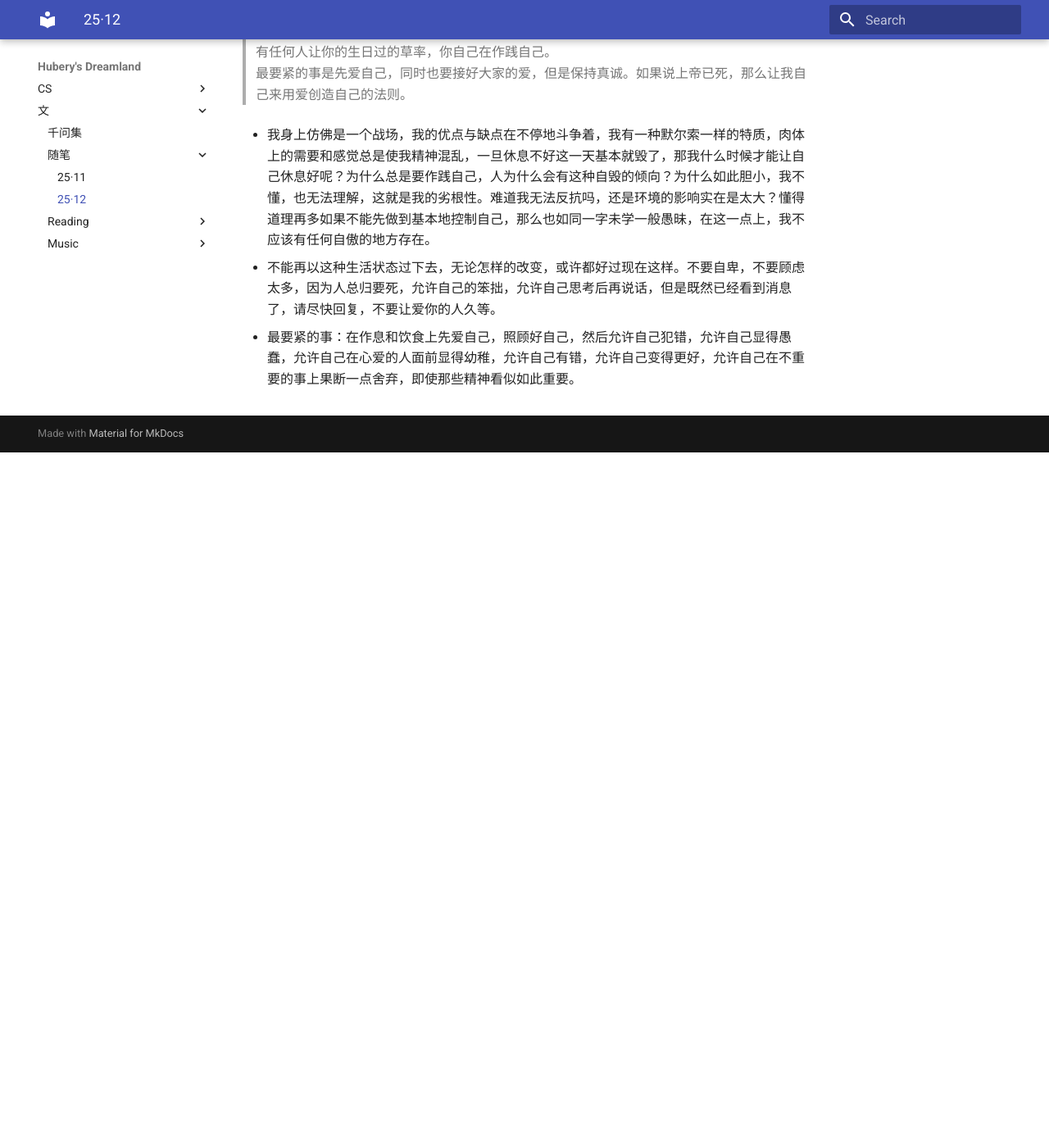
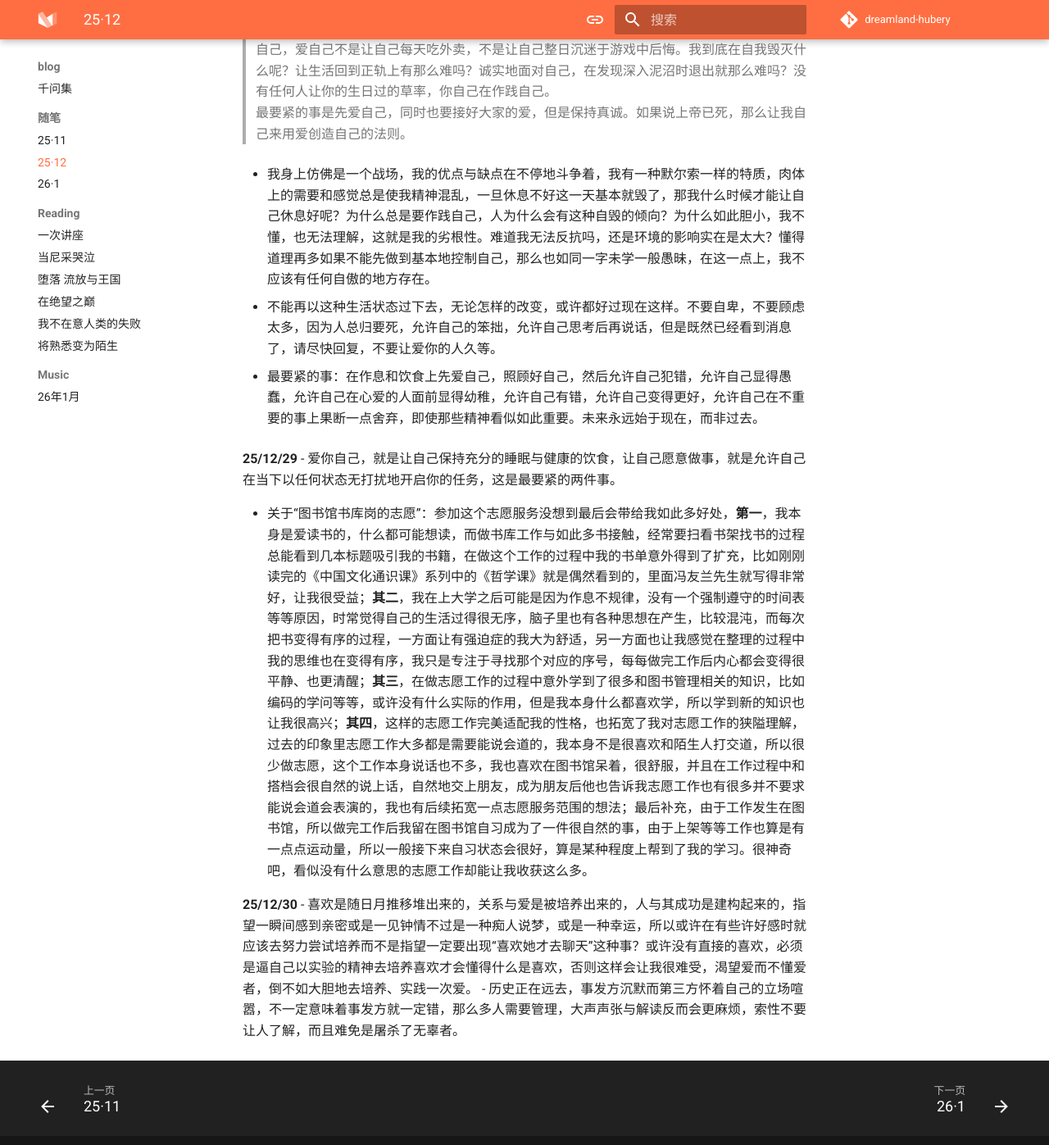
Before and after one commit to hubery258/dreamland-hubery, an MkDocs documentation site: the page built from docs/life/pieces/25_12.md, in a window 1280 px wide and 1400 px high, scrolled down 2966 px. Shown: the top 1397 px of the window at 82% size. Built offline with MkDocs 1.6.1 and Material for MkDocs 9.7.7, drawn with Linux system fonts in a browser that asks for light colours; comment, search, counter and statistics services are not loaded; before the commit the page ends 3518 px from its top, so only the background shows below that.

Commit message:
增加一些美化

```diff
--- a/docs/life/pieces/25_12.md
+++ b/docs/life/pieces/25_12.md
@@ -66,4 +66,13 @@ Kierkegaard
 
 - 不能再以这种生活状态过下去，无论怎样的改变，或许都好过现在这样。不要自卑，不要顾虑太多，因为人总归要死，允许自己的笨拙，允许自己思考后再说话，但是既然已经看到消息了，请尽快回复，不要让爱你的人久等。
 
-- 最要紧的事：在作息和饮食上先爱自己，照顾好自己，然后允许自己犯错，允许自己显得愚蠢，允许自己在心爱的人面前显得幼稚，允许自己有错，允许自己变得更好，允许自己在不重要的事上果断一点舍弃，即使那些精神看似如此重要。
+- 最要紧的事：在作息和饮食上先爱自己，照顾好自己，然后允许自己犯错，允许自己显得愚蠢，允许自己在心爱的人面前显得幼稚，允许自己有错，允许自己变得更好，允许自己在不重要的事上果断一点舍弃，即使那些精神看似如此重要。未来永远始于现在，而非过去。
+
+**25/12/29**
+- 爱你自己，就是让自己保持充分的睡眠与健康的饮食，让自己愿意做事，就是允许自己在当下以任何状态无打扰地开启你的任务，这是最要紧的两件事。
+
+- 关于“图书馆书库岗的志愿”：参加这个志愿服务没想到最后会带给我如此多好处，**第一**，我本身是爱读书的，什么都可能想读，而做书库工作与如此多书接触，经常要扫看书架找书的过程总能看到几本标题吸引我的书籍，在做这个工作的过程中我的书单意外得到了扩充，比如刚刚读完的《中国文化通识课》系列中的《哲学课》就是偶然看到的，里面冯友兰先生就写得非常好，让我很受益；**其二**，我在上大学之后可能是因为作息不规律，没有一个强制遵守的时间表等等原因，时常觉得自己的生活过得很无序，脑子里也有各种思想在产生，比较混沌，而每次把书变得有序的过程，一方面让有强迫症的我大为舒适，另一方面也让我感觉在整理的过程中我的思维也在变得有序，我只是专注于寻找那个对应的序号，每每做完工作后内心都会变得很平静、也更清醒；**其三**，在做志愿工作的过程中意外学到了很多和图书管理相关的知识，比如编码的学问等等，或许没有什么实际的作用，但是我本身什么都喜欢学，所以学到新的知识也让我很高兴；**其四**，这样的志愿工作完美适配我的性格，也拓宽了我对志愿工作的狭隘理解，过去的印象里志愿工作大多都是需要能说会道的，我本身不是很喜欢和陌生人打交道，所以很少做志愿，这个工作本身说话也不多，我也喜欢在图书馆呆着，很舒服，并且在工作过程中和搭档会很自然的说上话，自然地交上朋友，成为朋友后他也告诉我志愿工作也有很多并不要求能说会道会表演的，我也有后续拓宽一点志愿服务范围的想法；最后补充，由于工作发生在图书馆，所以做完工作后我留在图书馆自习成为了一件很自然的事，由于上架等等工作也算是有一点点运动量，所以一般接下来自习状态会很好，算是某种程度上帮到了我的学习。很神奇吧，看似没有什么意思的志愿工作却能让我收获这么多。
+
+**25/12/30**
+- 喜欢是随日月推移堆出来的，关系与爱是被培养出来的，人与其成功是建构起来的，指望一瞬间感到亲密或是一见钟情不过是一种痴人说梦，或是一种幸运，所以或许在有些许好感时就应该去努力尝试培养而不是指望一定要出现“喜欢她才去聊天”这种事？或许没有直接的喜欢，必须是逼自己以实验的精神去培养喜欢才会懂得什么是喜欢，否则这样会让我很难受，渴望爱而不懂爱者，倒不如大胆地去培养、实践一次爱。
+- 历史正在远去，事发方沉默而第三方怀着自己的立场喧嚣，不一定意味着事发方就一定错，那么多人需要管理，大声声张与解读反而会更麻烦，索性不要让人了解，而且难免是屠杀了无辜者。
--- a/mkdocs.yml
+++ b/mkdocs.yml
@@ -1,15 +1,80 @@
 site_name: Hubery's Dreamland
 site_url: https://hubery258.github.io/dreamland-hubery/
+
+theme:
+  name: material
+  palette:
+    - media: "(prefers-color-scheme)"
+      toggle:
+        icon: material/link
+        name: 关闭自动模式
+
+    - media: "(prefers-color-scheme: light)"
+      scheme: default
+      primary: deep orange
+      accent: blue
+      toggle:
+        icon: material/brightness-7
+        name: 切换至夜间模式
+
+    - media: "(prefers-color-scheme: dark)"
+      scheme: slate
+      primary: black
+      accent: indigo
+      toggle:
+        icon: material/brightness-4
+        name: 切换至日间模式
+
+  features:
+    - announce.dismiss #呈现可标记为由用户读取的临时公告，可以包含一个用于取消当前公告的按钮
+    # - navigation.instant
+    #- header.autohide  #自动隐藏
+    - navigation.tracking #地址栏中的 URL 将自动更新为在目录中突出显示的活动锚点
+    - navigation.tabs #顶级部分将呈现在上面视口标题下方的菜单层中，但在移动设备上保持原样
+    # - navigation.tabs.sticky  #启用粘性选项卡后，导航选项卡将锁定在标题下方，并在向下滚动时始终保持可见
+    - navigation.sections #启用部分后，顶级部分在边栏中呈现为1220px以上视口的组，但在移动设备上保持原样
+    - navigation.top # 返回顶部的按钮 在上滑时出现
+    - navigation.footer #页脚将呈现在边栏中，但在移动设备上保持原样
+    - search.suggest # 搜索输入一些字母时推荐补全整个单词
+    - search.highlight # 搜索出的文章关键词加入高亮
+    - search.share #搜索分享按钮
+    - navigation.expand # 打开Tab时左侧目录全部展开
+    - navigation.indexes #启用节索引页后，可以将文档直接附加到节
+    - content.tabs.link
+    - content.tooltips
+    - content.code.copy #代码复制
+    - content.action.edit
+    - content.action.view
+    - content.code.annotate
+  language: zh # 一些提示性的文字会变成中文
+  icon:
+    repo: fontawesome/brands/git-alt #右上角图标
+    logo: logo
+
+extra:
+  social:
+    - icon: fontawesome/brands/bilibili
+      link: https://space.bilibili.com/2134294131
+      name: bilibili
+    - icon: fontawesome/brands/github
+      link: https://github.com/hubery258
+      name: github
+
+repo_url: https://github.com/hubery258/dreamland-hubery
+repo_name: dreamland-hubery
+
 nav:
   - CS:
     - c程: cs/c_language.md
-    - CS50X: cs/cs50x/index.md
+    - CS50X: cs/CS50X.md
     - Computer Science Crash Course: cs/cs速成.md
-  - 文:
+    - mkdocs配置: cs/mkdocs.md
+  - blog:
     - 千问集: life/question.md
     - 随笔:
       - 25·11: life/pieces/25_11.md
       - 25·12: life/pieces/25_12.md
+      - 26·1: life/pieces/26_1.md
     - Reading:
       - 一次讲座: life/reading/好趣味与坏艺术讲座.md
       - 当尼采哭泣: life/reading/nicai.md
@@ -19,5 +84,3 @@ nav:
       - 将熟悉变为陌生: life/reading/strange.md
     - Music:
       - 26年1月: life/music/26_1.md
-theme:
-  name: material
```
Also changed, not shown: docs/cs/github/index.md (deleted, +0 -6 lines), docs/cs/mkdocs.md (added, +7 -0 lines), docs/life/pieces/26_1.md (added, +5 -0 lines), docs/update.md (+5 -1 lines), docs/cs/CS50X.md (renamed from docs/cs/cs50x/index.md).
